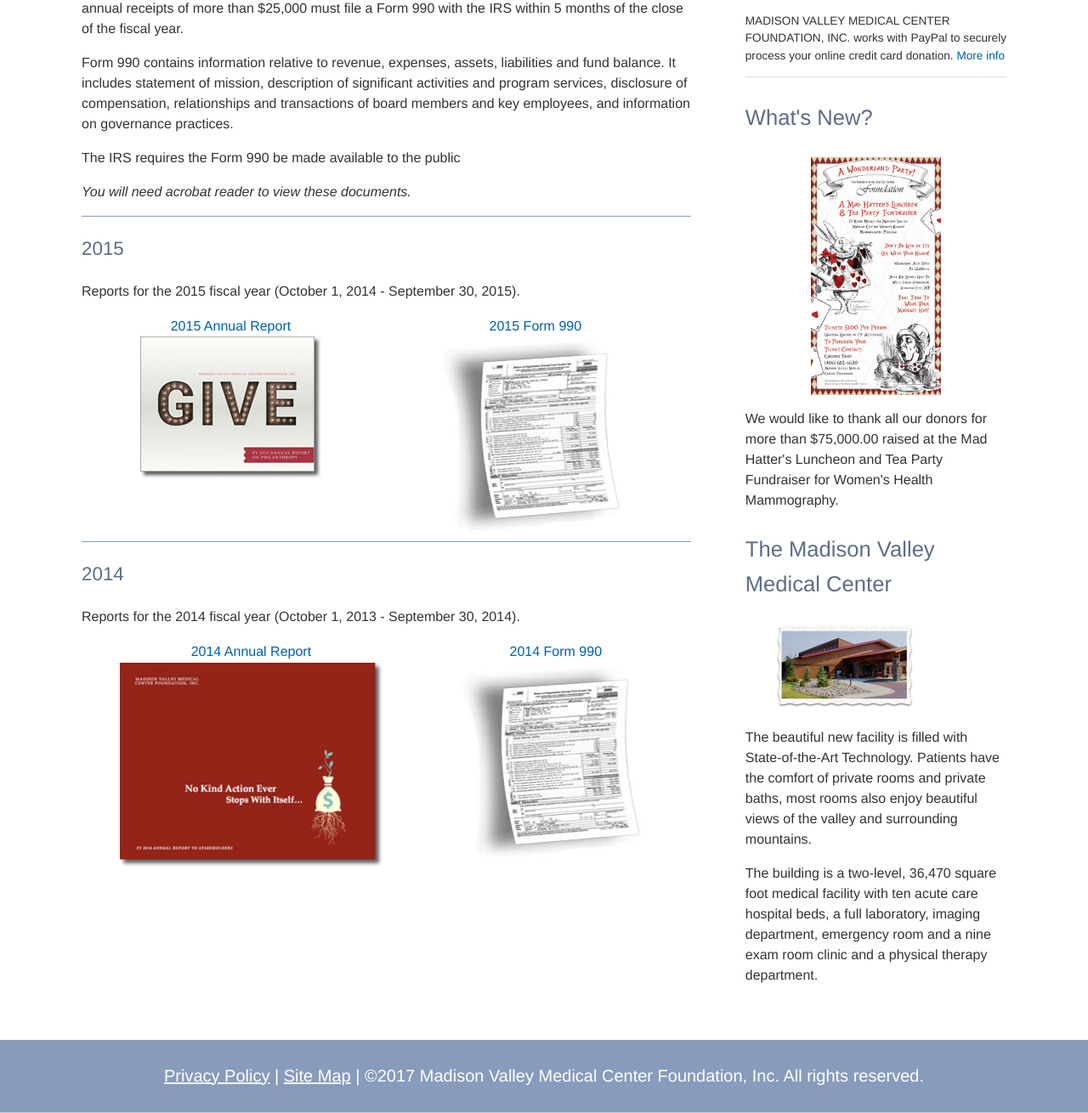
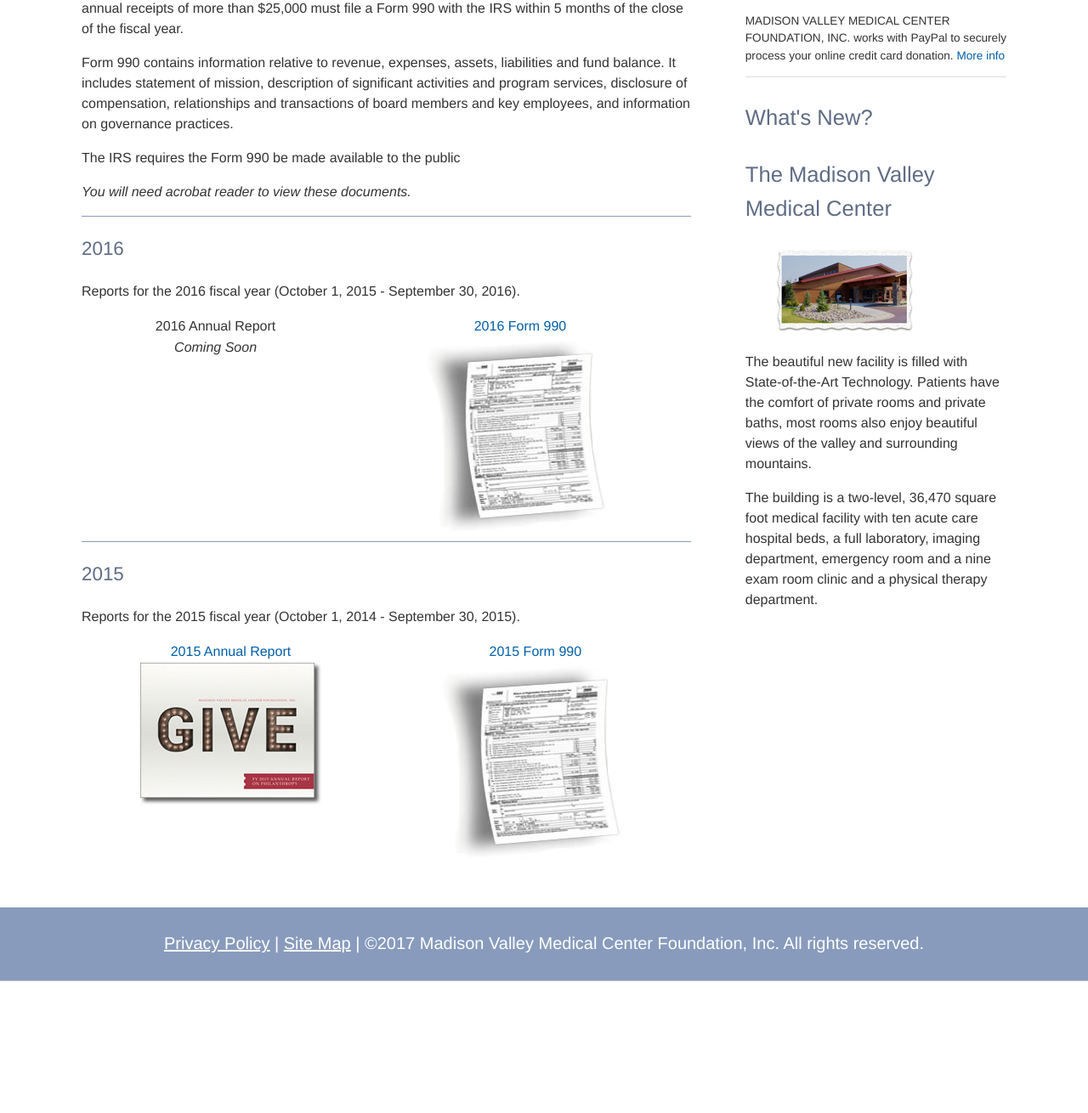
Before and after one commit to polarbeardesign/mvmcf, a PHP site: page /annualreport.php in a window 1280 px wide. Shown: the part 556-1866 px from the top of the page at 85% size. After the commit the page ends 1711 px from the top, so only its background shows below. Run offline with PHP 8.4, Linux system fonts and the light colour scheme.

Commit message:
updates for 2016 year end

```diff
--- a/aboutus.php
+++ b/aboutus.php
@@ -66,6 +66,7 @@
          <li>Josh Vujovich,<br /><em>Treasurer</em></li>
          <li>Heidi Gildred,<br /><em>Secretary</em></li>
          <li>Suz Richards</li>
+         <li>Tim Combs</li>
          <li>Dottie Fossel,<br /><em>MVMC Representative</em></li>
          <li>Manny Hoag,<br /><em>MVMC Representative</em></li>
          <li>Allen Rohrback,<br /><em>MVMC CEO</em></li>
--- a/annualreport.php
+++ b/annualreport.php
@@ -39,6 +39,21 @@
     <p><em>You will need acrobat reader to view these documents.</em></p>
 
     <div class="annual-report">
+    <h2>2016</h2>
+    <p>Reports for the 2016 fiscal year (October 1, 2015 - September 30, 2016).
+      <div class="row row-sa">
+        <div class="annual-report-item">
+          2016 Annual Report<br />
+          <em>Coming Soon</em>
+        </div>
+        <div class="annual-report-item">
+          <a href="newsletters/MVMCF_FY2016_Form_990.pdf">2016 Form 990</a><br />
+            <a href="newsletters/MVMCF_FY2016_Form_990.pdf"><img src="photos/form_990_curled.jpg" alt="2016 Form 990" width="228" height="233" border="0"></a>
+        </div>
+      </div>
+    </div>
+
+    <div class="annual-report">
     <h2>2015</h2>
     <p>Reports for the 2015 fiscal year (October 1, 2014 - September 30, 2015).
       <div class="row row-sa">
@@ -53,21 +68,6 @@
       </div>
     </div>
 
-    <div class="annual-report">
-    <h2>2014</h2>
-    <p>Reports for the 2014 fiscal year (October 1, 2013 - September 30, 2014).
-      <div class="row row-sa">
-        <div class="annual-report-item">
-          <a href="newsletters/MVMCF2015_Annual_Report_web_FY_2014.pdf">2014 Annual Report</a><br />
-          <a href="newsletters/MVMCF2015_Annual_Report_web_FY_2014.pdf"><img src="img/Annual_Report_FY2014.jpg" alt="2014 Annual Report" width="311" height="240" border="0"></a>
-        </div>
-        <div class="annual-report-item">
-          <a href="newsletters/FY2014_Form_990_for_public_distribution.pdf">2014 Form 990</a><br />
-            <a href="newsletters/FY2014_Form_990_for_public_distribution.pdf"><img src="photos/form_990_curled.jpg" alt="2014 Form 990" width="228" height="233" border="0"></a>
-        </div>
-      </div>
-    </div>
-
   </article>
 
   <section class="sidebar">
@@ -76,7 +76,7 @@
 
       <h1>What's New?</h1>
 
-      <img src="img/Madisonian_ad_website.jpg" width="50%" style="display: block;margin: 0 auto;"/><p>We would like to thank all our donors for more than $75,000.00 raised at the Mad Hatter's Luncheon and Tea Party Fundraiser for Women's Health Mammography.</p>
+
       <?php include("sb_mvmc.php"); ?>
   </section>
 </section>
--- a/contactus.php
+++ b/contactus.php
@@ -72,7 +72,7 @@
 
       <h1>What's New?</h1>
 
-      <img src="img/Madisonian_ad_website.jpg" width="50%" style="display: block;margin: 0 auto;"/><p>We would like to thank all our donors for more than $75,000.00 raised at the Mad Hatter's Luncheon and Tea Party Fundraiser for Women's Health Mammography.</p>
+
       <?php include("sb_mvmc.php"); ?>
   </section>
 </section>
--- a/donate_cornerstone_club.php
+++ b/donate_cornerstone_club.php
@@ -85,7 +85,7 @@
 
       <h1>What's New?</h1>
 
-      <img src="img/Madisonian_ad_website.jpg" width="50%" style="display: block;margin: 0 auto;"/><p>We would like to thank all our donors for more than $75,000.00 raised at the Mad Hatter's Luncheon and Tea Party Fundraiser for Women's Health Mammography.</p>
+
       <?php include("sb_mvmc.php"); ?>
   </section>
 </section>
--- a/donate_donor_recognition.php
+++ b/donate_donor_recognition.php
@@ -50,7 +50,7 @@
 
       <h1>What's New?</h1>
 
-      <img src="img/Madisonian_ad_website.jpg" width="50%" style="display: block;margin: 0 auto;"/><p>We would like to thank all our donors for more than $75,000.00 raised at the Mad Hatter's Luncheon and Tea Party Fundraiser for Women's Health Mammography.</p>
+
       <?php include("sb_mvmc.php"); ?>
   </section>
 </section>
--- a/donate_employer_match.php
+++ b/donate_employer_match.php
@@ -80,7 +80,7 @@
 
       <h1>What's New?</h1>
 
-      <img src="img/Madisonian_ad_website.jpg" width="50%" style="display: block;margin: 0 auto;"/><p>We would like to thank all our donors for more than $75,000.00 raised at the Mad Hatter's Luncheon and Tea Party Fundraiser for Women's Health Mammography.</p>
+
       <?php include("sb_mvmc.php"); ?>
   </section>
 </section>
--- a/donate_memorials.php
+++ b/donate_memorials.php
@@ -72,7 +72,7 @@
 
       <h1>What's New?</h1>
 
-      <img src="img/Madisonian_ad_website.jpg" width="50%" style="display: block;margin: 0 auto;"/><p>We would like to thank all our donors for more than $75,000.00 raised at the Mad Hatter's Luncheon and Tea Party Fundraiser for Women's Health Mammography.</p>
+
       <?php include("sb_mvmc.php"); ?>
   </section>
 </section>
--- a/donate_planned_giving.php
+++ b/donate_planned_giving.php
@@ -78,7 +78,7 @@
 
       <h1>What's New?</h1>
 
-      <img src="img/Madisonian_ad_website.jpg" width="50%" style="display: block;margin: 0 auto;"/><p>We would like to thank all our donors for more than $75,000.00 raised at the Mad Hatter's Luncheon and Tea Party Fundraiser for Women's Health Mammography.</p>
+
       <?php include("sb_mvmc.php"); ?>
   </section>
 </section>
--- a/donation.php
+++ b/donation.php
@@ -74,7 +74,7 @@
 
       <h1>What's New?</h1>
 
-      <img src="img/Madisonian_ad_website.jpg" width="50%" style="display: block;margin: 0 auto;"/><p>We would like to thank all our donors for more than $75,000.00 raised at the Mad Hatter's Luncheon and Tea Party Fundraiser for Women's Health Mammography.</p>
+
       <?php include("sb_mvmc.php"); ?>
   </section>
 </section>
--- a/inc/style.css
+++ b/inc/style.css
@@ -486,10 +486,10 @@
 
 .pink-highlight {
   padding: 1em;
-  color: #333;
-  font-weight: normal;
-  text-shadow: 0.5px 0.5px #ddd;
-  background: url('../img/pink_ribbon.png') center no-repeat;
+  color: #fff;
+  font-weight: bold;
+  text-shadow: 0.5px 0.5px #999;
+  background: #ff99ff url('../img/pink_ribbon.png') center no-repeat;
   border: 1px solid #999;
   border-radius: 5px;
   -webkit-border-radius: 5px;
@@ -689,7 +689,7 @@
 
 .smaller-pic img {
   width: 90px;
-  margin-left: 25%;
+  margin-left: 30%;
   }
 
 .news-title {
--- a/index.php
+++ b/index.php
@@ -86,7 +86,7 @@
       <p class="pink-highlight">The Foundation raised $225,000.00 that is restricted to the Medical Center's Women's Health/ Mammography program. Thank you to all our donors who supported this life changing campaign! Since the Medical Center's program inception in January 2016, the Madison Valley Medical Center has seen more than 175 patients.</p>
 
 
-      <img src="img/Madisonian_ad_website.jpg" width="50%" style="display: block;margin: 0 auto;"/><p>We would like to thank all our donors for more than $75,000.00 raised at the Mad Hatter's Luncheon and Tea Party Fundraiser for Women's Health Mammography.</p>
+
 
       <?php include("sb_mvmc.php"); ?>
   </section>
--- a/news_events.php
+++ b/news_events.php
@@ -30,9 +30,6 @@
   <article>
 
     <h1>Newsletters &amp; Events</h1>
-    <hr />
-
-<img src="img/Madisonian_ad_website.jpg" width="50%" />
     <hr />
 
     <h2>Newsletters</h2>
--- a/pressroom.php
+++ b/pressroom.php
@@ -76,7 +76,7 @@
       <?php include("sb_donate.php"); ?>
 
       <h1>What's New?</h1>
-      <img src="img/Madisonian_ad_website.jpg" width="50%" style="display: block;margin: 0 auto;"/><p>We would like to thank all our donors for more than $75,000.00 raised at the Mad Hatter's Luncheon and Tea Party Fundraiser for Women's Health Mammography.</p>
+
 
 
       <?php include("sb_mvmc.php"); ?>
--- a/privacypolicy.php
+++ b/privacypolicy.php
@@ -52,7 +52,7 @@
 
       <h1>What's New?</h1>
 
-      <img src="img/Madisonian_ad_website.jpg" width="50%" style="display: block;margin: 0 auto;"/><p>We would like to thank all our donors for more than $75,000.00 raised at the Mad Hatter's Luncheon and Tea Party Fundraiser for Women's Health Mammography.</p>
+
       <?php include("sb_mvmc.php"); ?>
   </section>
 </section>
--- a/shopandsupport.php
+++ b/shopandsupport.php
@@ -65,7 +65,7 @@
 
       <h1>What's New?</h1>
 
-      <img src="img/Madisonian_ad_website.jpg" width="50%" style="display: block;margin: 0 auto;"/><p>We would like to thank all our donors for more than $75,000.00 raised at the Mad Hatter's Luncheon and Tea Party Fundraiser for Women's Health Mammography.</p>
+
       <?php include("sb_mvmc.php"); ?>
   </section>
 </section>
```
Also changed, not shown: dollarsatwork.php (+7 -6 lines).
